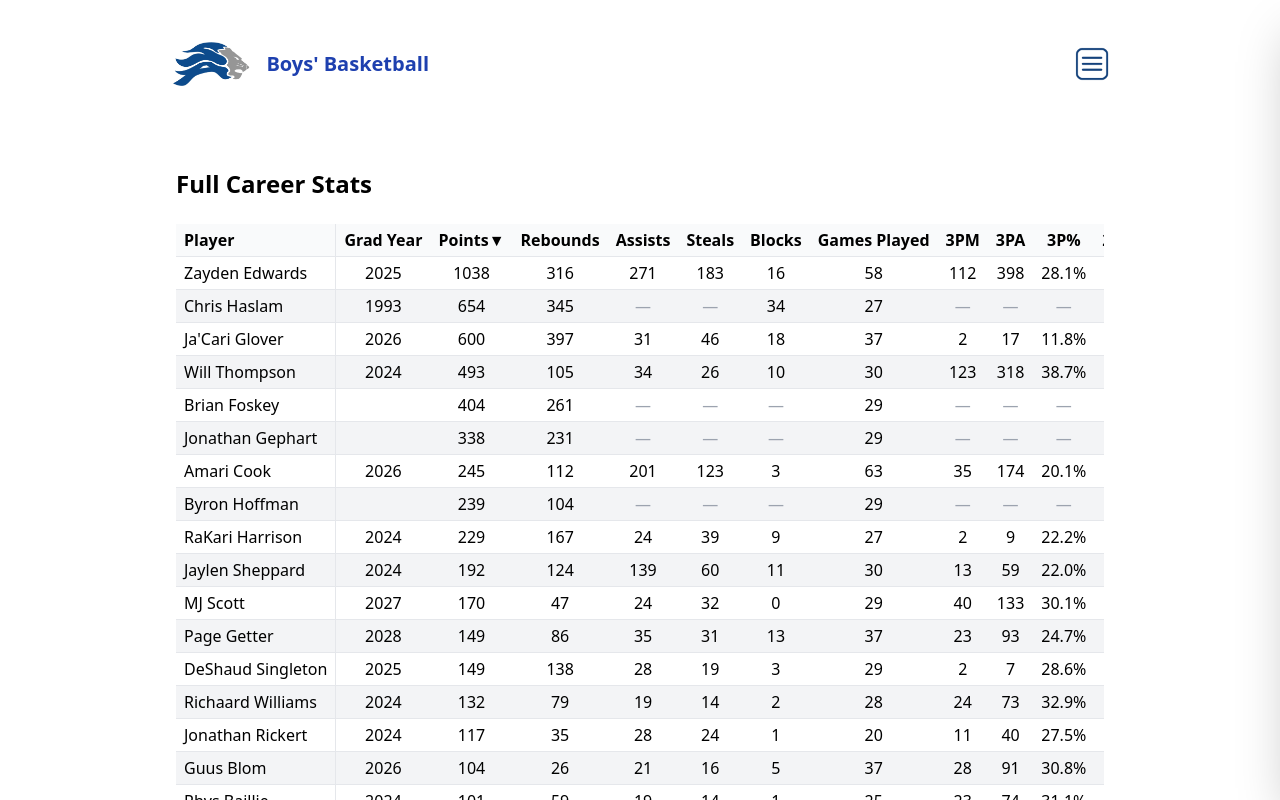
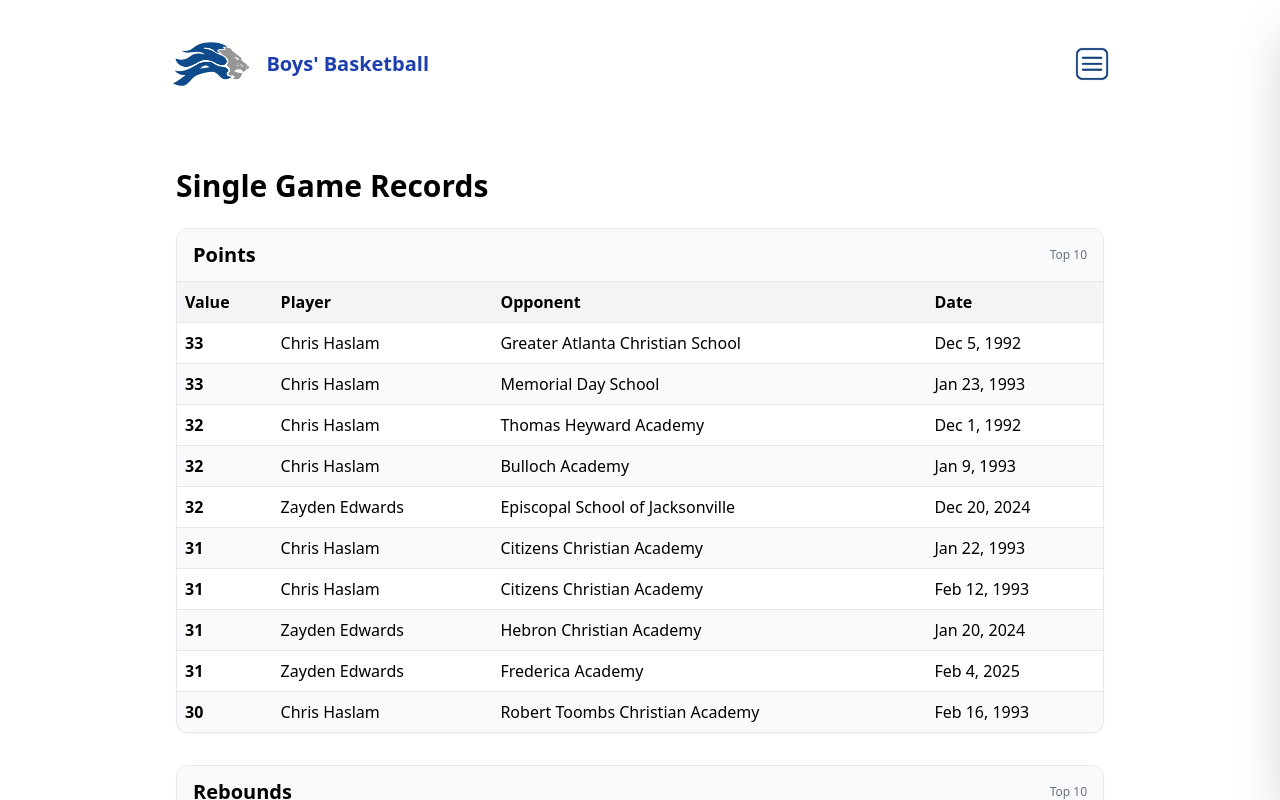
Before and after one commit to newonda1/st-andrews-basketball, a React (Vite) app: page /athletics/boys/basketball/records/career in a window 1280 px wide. Shown: the top 800 px of the page. Built offline with nearby package versions, Linux system fonts and the light colour scheme.

Commit message:
Update FullCareerStats.jsx

```diff
--- a/src/boys/basketball/pages/FullCareerStats.jsx
+++ b/src/boys/basketball/pages/FullCareerStats.jsx
@@ -1,30 +1,24 @@
 import React, { useEffect, useMemo, useState } from "react";
 
 /**
- * FullCareerStats.jsx (Boys Basketball)
+ * SingleGameRecords.jsx (Boys Basketball)
  *
- * Updates included:
- * ✅ Fetches from new folder paths:
+ * Updates:
+ * ✅ Fetches from new folder structure:
  *    - /data/boys/basketball/playergamestats.json
  *    - /data/boys/basketball/players.json
- *    - /data/boys/basketball/adjustments.json (optional; won't crash if missing)
+ *    - /data/boys/basketball/games.json
  *
- * ✅ Replaces "0" with "—" ONLY when the total is 0 because the stat was never tracked
- *    (i.e., all entries were null/undefined across the dataset for that player/stat).
+ * ✅ Restores a cleaner, consistent look (cards + tables) similar to the older pages
+ * ✅ Handles BOTH possible GameID styles:
+ *    - date-style numeric (YYYYMMDD)  e.g. 20251212
+ *    - older timestamp-ms            e.g. 17655840000000
  *
- * ✅ Fades the "—" slightly for nicer visual appearance.
- *
- * ✅ Keeps sorting numeric and stable (we still sort using the numeric totals).
- *
- * Notes:
- * - If a stat is tracked (even if it's legitimately 0), it will show 0.
- * - If a stat was never tracked for that player (all rows were null/undefined), it will show "—".
+ * ✅ Handles BOTH possible game date formats:
+ *    - number (ms)
+ *    - string (YYYY-MM-DD)
+ *    - string date-like
  */
-
-function displayStat(value, hasData) {
-  if (!hasData) return "—";
-  return value;
-}
 
 function absUrl(path) {
   return new URL(path, window.location.origin).toString();
@@ -33,12 +27,10 @@ function absUrl(path) {
 async function fetchJson(label, path) {
   const url = absUrl(path);
   const res = await fetch(url, { cache: "no-store" });
+  const text = await res.text();
 
-  if (!res.ok) {
-    throw new Error(`${label} failed (HTTP ${res.status}) at ${path}`);
-  }
+  if (!res.ok) throw new Error(`${label} failed (HTTP ${res.status}) at ${path}`);
 
-  const text = await res.text();
   const trimmed = text.trim();
   if (trimmed.startsWith("<!DOCTYPE") || trimmed.startsWith("<html")) {
     throw new Error(`${label} did not return JSON at ${path} (returned HTML).`);
@@ -51,19 +43,42 @@ async function fetchJson(label, path) {
   }
 }
 
-async function fetchJsonOptional(label, path) {
-  try {
-    const url = absUrl(path);
-    const res = await fetch(url, { cache: "no-store" });
-    if (!res.ok) return [];
-    const text = await res.text();
-    const trimmed = text.trim();
-    if (trimmed.startsWith("<!DOCTYPE") || trimmed.startsWith("<html")) return [];
-    const data = JSON.parse(text);
-    return Array.isArray(data) ? data : [];
-  } catch {
-    return [];
+function tryParseGameDate(game) {
+  const d = game?.Date;
+
+  // 1) ms timestamp
+  if (typeof d === "number" && Number.isFinite(d)) {
+    const dt = new Date(d);
+    if (!Number.isNaN(dt.getTime())) return dt;
   }
+
+  // 2) date string
+  if (typeof d === "string") {
+    const dt = new Date(d);
+    if (!Number.isNaN(dt.getTime())) return dt;
+  }
+
+  // 3) If no Date, try from GameID if it looks like YYYYMMDD
+  const gid = String(game?.GameID ?? "");
+  if (/^\d{8}$/.test(gid)) {
+    const y = Number(gid.slice(0, 4));
+    const m = Number(gid.slice(4, 6));
+    const day = Number(gid.slice(6, 8));
+    const dt = new Date(y, m - 1, day);
+    if (!Number.isNaN(dt.getTime())) return dt;
+  }
+
+  return null;
+}
+
+function formatDateFromGame(game) {
+  const dt = tryParseGameDate(game);
+  if (!dt) return "Unknown Date";
+  return dt.toLocaleDateString("en-US", {
+    year: "numeric",
+    month: "short",
+    day: "numeric",
+  });
 }
 
 function safeNum(x) {
@@ -71,351 +86,126 @@ function safeNum(x) {
   return Number.isFinite(n) ? n : 0;
 }
 
-function hasValue(x) {
-  // IMPORTANT: 0 counts as "value exists" if explicitly present.
-  // Only null/undefined means "not tracked".
-  return x !== null && x !== undefined;
-}
-
-export default function FullCareerStats() {
-  const [careerStats, setCareerStats] = useState([]);
-  const [sortField, setSortField] = useState("Points"); // Default sort
-  const [sortDirection, setSortDirection] = useState("desc"); // desc = highest first
+export default function SingleGameRecords() {
+  const [players, setPlayers] = useState([]);
+  const [games, setGames] = useState([]);
+  const [playerStats, setPlayerStats] = useState([]);
+  const [topRecordsByStat, setTopRecordsByStat] = useState({});
   const [error, setError] = useState("");
 
+  const statCategories = useMemo(
+    () => ["Points", "Rebounds", "Assists", "Steals", "TwoPM", "ThreePM", "FTM", "FTA"],
+    []
+  );
+
   useEffect(() => {
-    async function fetchData() {
+    const fetchData = async () => {
       try {
         setError("");
 
-        const statsPath = "/data/boys/basketball/playergamestats.json";
-        const playersPath = "/data/boys/basketball/players.json";
-        const adjustmentsPath = "/data/boys/basketball/adjustments.json";
-
-        const [statsDataRaw, playersDataRaw, adjustmentsDataRaw] = await Promise.all([
-          fetchJson("playergamestats.json", statsPath),
-          fetchJson("players.json", playersPath),
-          fetchJsonOptional("adjustments.json", adjustmentsPath),
+        const [playerStatsDataRaw, playersDataRaw, gamesDataRaw] = await Promise.all([
+          fetchJson("playergamestats.json", "/data/boys/basketball/playergamestats.json"),
+          fetchJson("players.json", "/data/boys/basketball/players.json"),
+          fetchJson("games.json", "/data/boys/basketball/games.json"),
         ]);
 
-        const statsData = Array.isArray(statsDataRaw) ? statsDataRaw : [];
+        const playerStatsData = Array.isArray(playerStatsDataRaw) ? playerStatsDataRaw : [];
         const playersData = Array.isArray(playersDataRaw) ? playersDataRaw : [];
-        const adjustmentsData = Array.isArray(adjustmentsDataRaw) ? adjustmentsDataRaw : [];
+        const gamesData = Array.isArray(gamesDataRaw) ? gamesDataRaw : [];
 
-        const combinedStats = [...statsData, ...adjustmentsData];
+        setPlayerStats(playerStatsData);
+        setPlayers(playersData);
+        setGames(gamesData);
 
-        const playerTotals = {};
+        // Quick lookup maps
+        const playerMap = new Map(playersData.map((p) => [String(p.PlayerID), p]));
+        const gameMap = new Map(gamesData.map((g) => [String(g.GameID), g]));
 
-        for (const stat of combinedStats) {
-          const playerId = Number(stat.PlayerID);
-          if (!Number.isFinite(playerId)) continue;
+        const result = {};
 
-          if (!playerTotals[playerId]) {
-            playerTotals[playerId] = {
-              PlayerID: playerId,
+        statCategories.forEach((stat) => {
+          const top = [...playerStatsData]
+            .filter((entry) => entry && entry[stat] !== undefined && safeNum(entry[stat]) > 0)
+            .sort((a, b) => safeNum(b[stat]) - safeNum(a[stat]))
+            .slice(0, 10);
 
-              Points: 0,
-              Rebounds: 0,
-              Assists: 0,
-              Steals: 0,
-              Blocks: 0,
-              GamesPlayed: 0,
-
-              ThreePM: 0,
-              ThreePA: 0,
-              TwoPM: 0,
-              TwoPA: 0,
-              FTM: 0,
-              FTA: 0,
-
-              // Track whether a stat was ever recorded (non-null/undefined)
-              _has: {
-                Points: false,
-                Rebounds: false,
-                Assists: false,
-                Steals: false,
-                Blocks: false,
-                ThreePM: false,
-                ThreePA: false,
-                TwoPM: false,
-                TwoPA: false,
-                FTM: false,
-                FTA: false,
-              },
-            };
-          }
-
-          // Only count the stat toward totals and mark as "tracked" if the field exists.
-          // This prevents missing-history nulls from masquerading as "real zeros".
-          if (hasValue(stat.Points)) {
-            playerTotals[playerId].Points += safeNum(stat.Points);
-            playerTotals[playerId]._has.Points = true;
-          }
-          if (hasValue(stat.Rebounds)) {
-            playerTotals[playerId].Rebounds += safeNum(stat.Rebounds);
-            playerTotals[playerId]._has.Rebounds = true;
-          }
-          if (hasValue(stat.Assists)) {
-            playerTotals[playerId].Assists += safeNum(stat.Assists);
-            playerTotals[playerId]._has.Assists = true;
-          }
-          if (hasValue(stat.Steals)) {
-            playerTotals[playerId].Steals += safeNum(stat.Steals);
-            playerTotals[playerId]._has.Steals = true;
-          }
-          if (hasValue(stat.Blocks)) {
-            playerTotals[playerId].Blocks += safeNum(stat.Blocks);
-            playerTotals[playerId]._has.Blocks = true;
-          }
-
-          if (hasValue(stat.ThreePM)) {
-            playerTotals[playerId].ThreePM += safeNum(stat.ThreePM);
-            playerTotals[playerId]._has.ThreePM = true;
-          }
-          if (hasValue(stat.ThreePA)) {
-            playerTotals[playerId].ThreePA += safeNum(stat.ThreePA);
-            playerTotals[playerId]._has.ThreePA = true;
-          }
-
-          if (hasValue(stat.TwoPM)) {
-            playerTotals[playerId].TwoPM += safeNum(stat.TwoPM);
-            playerTotals[playerId]._has.TwoPM = true;
-          }
-          if (hasValue(stat.TwoPA)) {
-            playerTotals[playerId].TwoPA += safeNum(stat.TwoPA);
-            playerTotals[playerId]._has.TwoPA = true;
-          }
-
-          if (hasValue(stat.FTM)) {
-            playerTotals[playerId].FTM += safeNum(stat.FTM);
-            playerTotals[playerId]._has.FTM = true;
-          }
-          if (hasValue(stat.FTA)) {
-            playerTotals[playerId].FTA += safeNum(stat.FTA);
-            playerTotals[playerId]._has.FTA = true;
-          }
-
-          // Keep your original behavior: each row counts as a game played.
-          // If you ever want to dedupe by GameID, we can do that later.
-          playerTotals[playerId].GamesPlayed += 1;
-        }
-
-        const fullCareerStats = Object.values(playerTotals).map((player) => {
-          const playerInfo = playersData.find((p) => Number(p.PlayerID) === Number(player.PlayerID));
-
-          const threePct =
-            player._has.ThreePA && player.ThreePA > 0 ? (player.ThreePM / player.ThreePA) * 100 : 0;
-          const twoPct =
-            player._has.TwoPA && player.TwoPA > 0 ? (player.TwoPM / player.TwoPA) * 100 : 0;
-          const ftPct = player._has.FTA && player.FTA > 0 ? (player.FTM / player.FTA) * 100 : 0;
+          const detailed = top.map((entry) => {
+            const player = playerMap.get(String(entry.PlayerID));
+            const game = gameMap.get(String(entry.GameID));
 
             return {
-            ...player,
-            Name: playerInfo ? `${playerInfo.FirstName} ${playerInfo.LastName}` : "Unknown Player",
-            GradYear: playerInfo ? playerInfo.GradYear : "Unknown",
-            ThreePPercentage: threePct,
-            TwoPPercentage: twoPct,
-            FTPercentage: ftPct,
+              value: safeNum(entry[stat]),
+              playerName: player ? `${player.FirstName} ${player.LastName}` : "Unknown Player",
+              opponent: game?.Opponent ?? "Unknown Opponent",
+              date: game ? formatDateFromGame(game) : "Unknown Date",
             };
           });
 
-        setCareerStats(fullCareerStats);
-      } catch (e) {
-        setError(String(e?.message || e));
-      }
-    }
+          result[stat] = detailed;
+        });
 
-    fetchData();
-  }, []);
-
-  const sortedStats = useMemo(() => {
-    return [...careerStats].sort((a, b) => {
-      const av = a?.[sortField] ?? 0;
-      const bv = b?.[sortField] ?? 0;
-
-      // numeric sort
-      if (sortDirection === "asc") return (Number(av) || 0) - (Number(bv) || 0);
-      return (Number(bv) || 0) - (Number(av) || 0);
-    });
-  }, [careerStats, sortField, sortDirection]);
-
-  const handleSort = (field) => {
-    if (field === sortField) {
-      setSortDirection(sortDirection === "asc" ? "desc" : "asc");
-    } else {
-      setSortField(field);
-      setSortDirection("desc");
+        setTopRecordsByStat(result);
+      } catch (err) {
+        setError(String(err?.message || err));
+        // Still log for devtools
+        console.error("Error loading data:", err);
       }
     };
 
-  // A small helper to render faded dashes
-  const StatCell = ({ value, hasData }) => {
-    const shown = displayStat(value, hasData);
-    if (shown === "—") {
-      return <span className="text-gray-400 font-medium">—</span>;
-    }
-    return <span>{shown}</span>;
-  };
+    fetchData();
+  }, [statCategories]);
 
   return (
     <div className="p-6">
-      <h1 className="text-2xl font-bold mb-6">Full Career Stats</h1>
+      <h1 className="text-3xl font-bold mb-6">Single Game Records</h1>
 
       {error && (
-        <div className="mb-4 p-3 rounded bg-red-50 text-red-700 border border-red-200 whitespace-pre-wrap">
+        <div className="mb-5 p-3 rounded bg-red-50 text-red-700 border border-red-200 whitespace-pre-wrap">
           {error}
         </div>
       )}
 
+      <div className="space-y-8">
+        {statCategories.map((stat) => (
+          <div key={stat} className="rounded-xl border border-gray-200 bg-white shadow-sm overflow-hidden">
+            <div className="px-4 py-3 bg-gray-50 border-b border-gray-200 flex items-center justify-between">
+              <h2 className="text-lg md:text-xl font-semibold">{stat}</h2>
+              <span className="text-xs text-gray-500">Top 10</span>
+            </div>
+
             <div className="overflow-x-auto">
               <table className="w-full text-sm md:text-base table-auto whitespace-nowrap">
                 <thead>
-            <tr className="bg-gray-50">
-              <th className="sticky left-0 z-20 bg-gray-50 px-2 py-1 text-left border-r">Player</th>
-
-              <th className="px-2 py-1 cursor-pointer" onClick={() => handleSort("GradYear")}>
-                Grad Year{sortField === "GradYear" && (sortDirection === "asc" ? "▲" : "▼")}
-              </th>
-
-              <th className="px-2 py-1 cursor-pointer" onClick={() => handleSort("Points")}>
-                Points{sortField === "Points" && (sortDirection === "asc" ? "▲" : "▼")}
-              </th>
-
-              <th className="px-2 py-1 cursor-pointer" onClick={() => handleSort("Rebounds")}>
-                Rebounds{sortField === "Rebounds" && (sortDirection === "asc" ? "▲" : "▼")}
-              </th>
-
-              <th className="px-2 py-1 cursor-pointer" onClick={() => handleSort("Assists")}>
-                Assists{sortField === "Assists" && (sortDirection === "asc" ? "▲" : "▼")}
-              </th>
-
-              <th className="px-2 py-1 cursor-pointer" onClick={() => handleSort("Steals")}>
-                Steals{sortField === "Steals" && (sortDirection === "asc" ? "▲" : "▼")}
-              </th>
-
-              <th className="px-2 py-1 cursor-pointer" onClick={() => handleSort("Blocks")}>
-                Blocks{sortField === "Blocks" && (sortDirection === "asc" ? "▲" : "▼")}
-              </th>
-
-              <th className="px-2 py-1 cursor-pointer" onClick={() => handleSort("GamesPlayed")}>
-                Games Played{sortField === "GamesPlayed" && (sortDirection === "asc" ? "▲" : "▼")}
-              </th>
-
-              <th className="px-2 py-1 cursor-pointer" onClick={() => handleSort("ThreePM")}>
-                3PM{sortField === "ThreePM" && (sortDirection === "asc" ? "▲" : "▼")}
-              </th>
-
-              <th className="px-2 py-1 cursor-pointer" onClick={() => handleSort("ThreePA")}>
-                3PA{sortField === "ThreePA" && (sortDirection === "asc" ? "▲" : "▼")}
-              </th>
-
-              <th className="px-2 py-1 cursor-pointer" onClick={() => handleSort("ThreePPercentage")}>
-                3P%{sortField === "ThreePPercentage" && (sortDirection === "asc" ? "▲" : "▼")}
-              </th>
-
-              <th className="px-2 py-1 cursor-pointer" onClick={() => handleSort("TwoPM")}>
-                2PM{sortField === "TwoPM" && (sortDirection === "asc" ? "▲" : "▼")}
-              </th>
-
-              <th className="px-2 py-1 cursor-pointer" onClick={() => handleSort("TwoPA")}>
-                2PA{sortField === "TwoPA" && (sortDirection === "asc" ? "▲" : "▼")}
-              </th>
-
-              <th className="px-2 py-1 cursor-pointer" onClick={() => handleSort("TwoPPercentage")}>
-                2P%{sortField === "TwoPPercentage" && (sortDirection === "asc" ? "▲" : "▼")}
-              </th>
-
-              <th className="px-2 py-1 cursor-pointer" onClick={() => handleSort("FTM")}>
-                FTM{sortField === "FTM" && (sortDirection === "asc" ? "▲" : "▼")}
-              </th>
-
-              <th className="px-2 py-1 cursor-pointer" onClick={() => handleSort("FTA")}>
-                FTA{sortField === "FTA" && (sortDirection === "asc" ? "▲" : "▼")}
-              </th>
-
-              <th className="px-2 py-1 cursor-pointer" onClick={() => handleSort("FTPercentage")}>
-                FT%{sortField === "FTPercentage" && (sortDirection === "asc" ? "▲" : "▼")}
-              </th>
+                  <tr className="bg-gray-100">
+                    <th className="p-2 text-left">Value</th>
+                    <th className="p-2 text-left">Player</th>
+                    <th className="p-2 text-left">Opponent</th>
+                    <th className="p-2 text-left">Date</th>
                   </tr>
                 </thead>
+                <tbody>
+                  {(topRecordsByStat[stat] || []).map((record, index) => (
+                    <tr key={index} className="border-t odd:bg-white even:bg-gray-50">
+                      <td className="p-2 font-semibold">{record.value}</td>
+                      <td className="p-2">{record.playerName}</td>
+                      <td className="p-2">{record.opponent}</td>
+                      <td className="p-2">{record.date}</td>
+                    </tr>
+                  ))}
 
-          <tbody>
-            {sortedStats.map((player, index) => (
-              <tr key={index} className="border-t odd:bg-white even:bg-gray-100">
-                <td className="sticky left-0 z-10 px-2 py-1 bg-inherit border-r font-medium">
-                  {player.Name}
-                </td>
-
-                <td className="px-2 py-1 text-center">{player.GradYear}</td>
-
-                <td className="px-2 py-1 text-center">
-                  <StatCell value={player.Points} hasData={player._has?.Points} />
-                </td>
-
-                <td className="px-2 py-1 text-center">
-                  <StatCell value={player.Rebounds} hasData={player._has?.Rebounds} />
-                </td>
-
-                <td className="px-2 py-1 text-center">
-                  <StatCell value={player.Assists} hasData={player._has?.Assists} />
-                </td>
-
-                <td className="px-2 py-1 text-center">
-                  <StatCell value={player.Steals} hasData={player._has?.Steals} />
-                </td>
-
-                <td className="px-2 py-1 text-center">
-                  <StatCell value={player.Blocks} hasData={player._has?.Blocks} />
-                </td>
-
-                <td className="px-2 py-1 text-center">{player.GamesPlayed}</td>
-
-                <td className="px-2 py-1 text-center">
-                  <StatCell value={player.ThreePM} hasData={player._has?.ThreePM} />
-                </td>
-
-                <td className="px-2 py-1 text-center">
-                  <StatCell value={player.ThreePA} hasData={player._has?.ThreePA} />
-                </td>
-
-                <td className="px-2 py-1 text-center">
-                  {player._has?.ThreePA && player.ThreePA > 0 ? player.ThreePPercentage.toFixed(1) + "%" : (
-                    <span className="text-gray-400 font-medium">—</span>
-                  )}
-                </td>
-
-                <td className="px-2 py-1 text-center">
-                  <StatCell value={player.TwoPM} hasData={player._has?.TwoPM} />
-                </td>
-
-                <td className="px-2 py-1 text-center">
-                  <StatCell value={player.TwoPA} hasData={player._has?.TwoPA} />
-                </td>
-
-                <td className="px-2 py-1 text-center">
-                  {player._has?.TwoPA && player.TwoPA > 0 ? player.TwoPPercentage.toFixed(1) + "%" : (
-                    <span className="text-gray-400 font-medium">—</span>
-                  )}
-                </td>
-
-                <td className="px-2 py-1 text-center">
-                  <StatCell value={player.FTM} hasData={player._has?.FTM} />
-                </td>
-
-                <td className="px-2 py-1 text-center">
-                  <StatCell value={player.FTA} hasData={player._has?.FTA} />
-                </td>
-
-                <td className="px-2 py-1 text-center">
-                  {player._has?.FTA && player.FTA > 0 ? player.FTPercentage.toFixed(1) + "%" : (
-                    <span className="text-gray-400 font-medium">—</span>
-                  )}
+                  {(topRecordsByStat[stat] || []).length === 0 && (
+                    <tr className="border-t">
+                      <td className="p-3 text-gray-500" colSpan={4}>
+                        No records found (no {stat} values &gt; 0).
                       </td>
                     </tr>
-            ))}
+                  )}
                 </tbody>
               </table>
             </div>
           </div>
+        ))}
+      </div>
+    </div>
   );
 }
```
Lines whose indentation alone changed are shown as unchanged.
